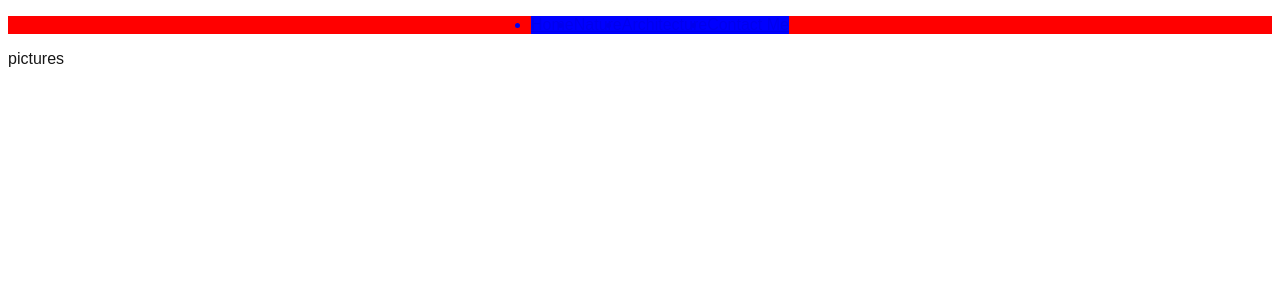
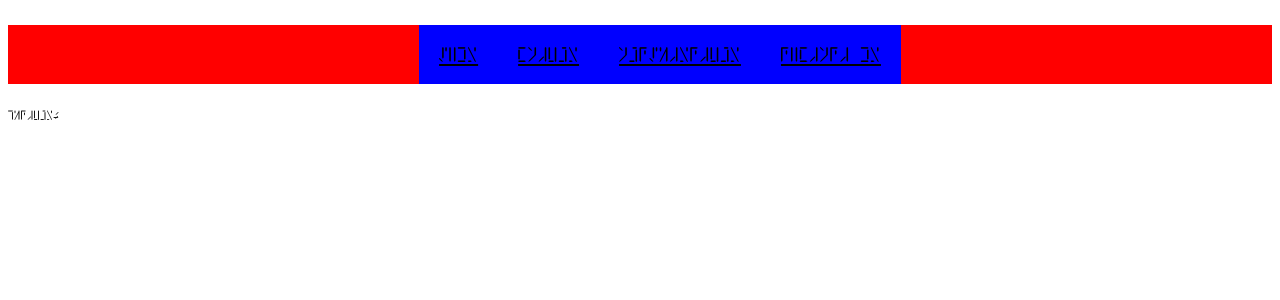
Before and after one commit to SwordSageRiley/next-photo-page, a Next.js app: page / in a window 1280 px wide. Shown: the top 300 px of the page. Built offline with nearby package versions, Linux system fonts and the light colour scheme.

Commit message:
small changes

```diff
--- a/app/globals.css
+++ b/app/globals.css
@@ -1,3 +1,5 @@
+
+@import url('https://fonts.googleapis.com/css2?family=Amatic+SC:wght@400;700&display=swap');
 
 :root {
   --background: #ffffff;
@@ -19,7 +21,7 @@ body {
 
 
 .flex {
-  display: flex
+  display: flex;
 }
 
 .centered {
@@ -38,10 +40,27 @@ body {
   background-color: blue;
 }
 
-.yellow {
-  background-color: yellow;
+li {
+  padding: 20px;
 }
 
-li {
-  padding: 0;
+ul {
+  list-style-type: none;
 }
+
+.navLink {
+  color: black;
+}
+.navLink:visited {
+  color: black;
+}
+
+/* div {
+  font-family: "Amatic SC", serif;
+  font-weight: 700;
+  font-style: normal;
+} */
+
+.nav {
+  font-size: 25px;
+}
--- a/app/layout.tsx
+++ b/app/layout.tsx
@@ -1,8 +1,10 @@
 import type { Metadata } from "next";
 import { Geist, Geist_Mono } from "next/font/google";
 import "./globals.css";
+import localFont from 'next/font/local';
+import Nav from '@/app/ui/nav';
 
-import Nav from '@/app/ui/nav';
+const myFont = localFont({ src: '../public/avali-scratch-rus-romanized.ttf'});
 
 const geistSans = Geist({
   variable: "--font-geist-sans",
@@ -27,10 +29,10 @@ export default function RootLayout({
   return (
     <html lang="en">
       <body
-        className={`${geistSans.variable} ${geistMono.variable} antialiased`}
+        className={`${geistSans.variable} ${geistMono.variable} antialiased ${myFont.className}`}
       >
         <div>
-          <Nav/>
+          <Nav />
         </div>
         {children}
       </body>
--- a/app/ui/nav.tsx
+++ b/app/ui/nav.tsx
@@ -2,12 +2,12 @@ import Link from 'next/link';
 
 export default function Nav(){
     return (
-        <div className="yellow">
+        <div className="yellow nav">
             <ul className="flex centered red">
-                <Link href='/' key='Home'><li className="blue">Home</li></Link>
-                <Link href='/Nature' key='Nature'><li className="blue">Nature</li></Link>
-                <Link href='/Architecture' key='Architecture'><li className="blue">Architecture</li></Link>
-                <Link href='/Contact' key='Contact Me'><li className="blue">Contact Me</li></Link>
+                <Link className='navLink' href='/' key='Home'><li className="blue">Home</li></Link>
+                <Link className='navLink' href='/Nature' key='Nature'><li className="blue">Nature</li></Link>
+                <Link className='navLink' href='/Architecture' key='Architecture'><li className="blue">Architecture</li></Link>
+                <Link className='navLink' href='/Contact' key='Contact Me'><li className="blue">Contact Me</li></Link>
             </ul>
         </div>);
 }
```
Also changed, not shown: public/avali-scratch-rus-romanized.ttf (added).
